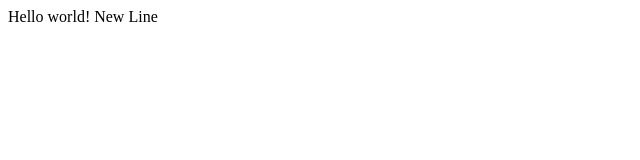
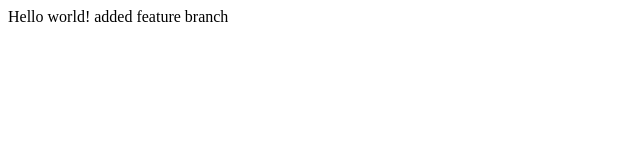
Before and after one commit to kategithub/lecture01, a plain HTML site: page index.html in a window 1280 px wide. Shown: the full height of the page, 0-640 px from the left. Drawn offline with Linux system fonts and the light colour scheme.

Commit message:
Update index.html

```diff
--- a/index.html
+++ b/index.html
@@ -4,7 +4,7 @@
   <title>Test</title>
   <body>
   Hello world!
-  New Line
+  added feature branch
   </body>
 </head>
 </html>
```
